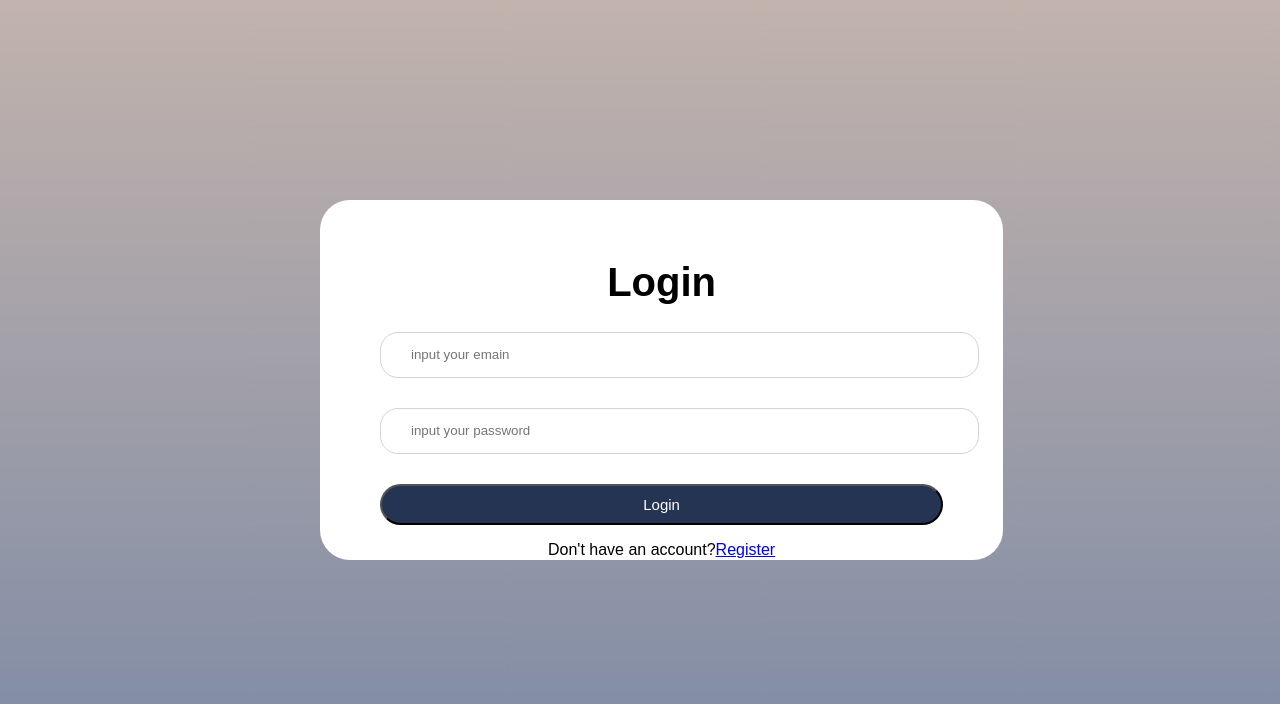
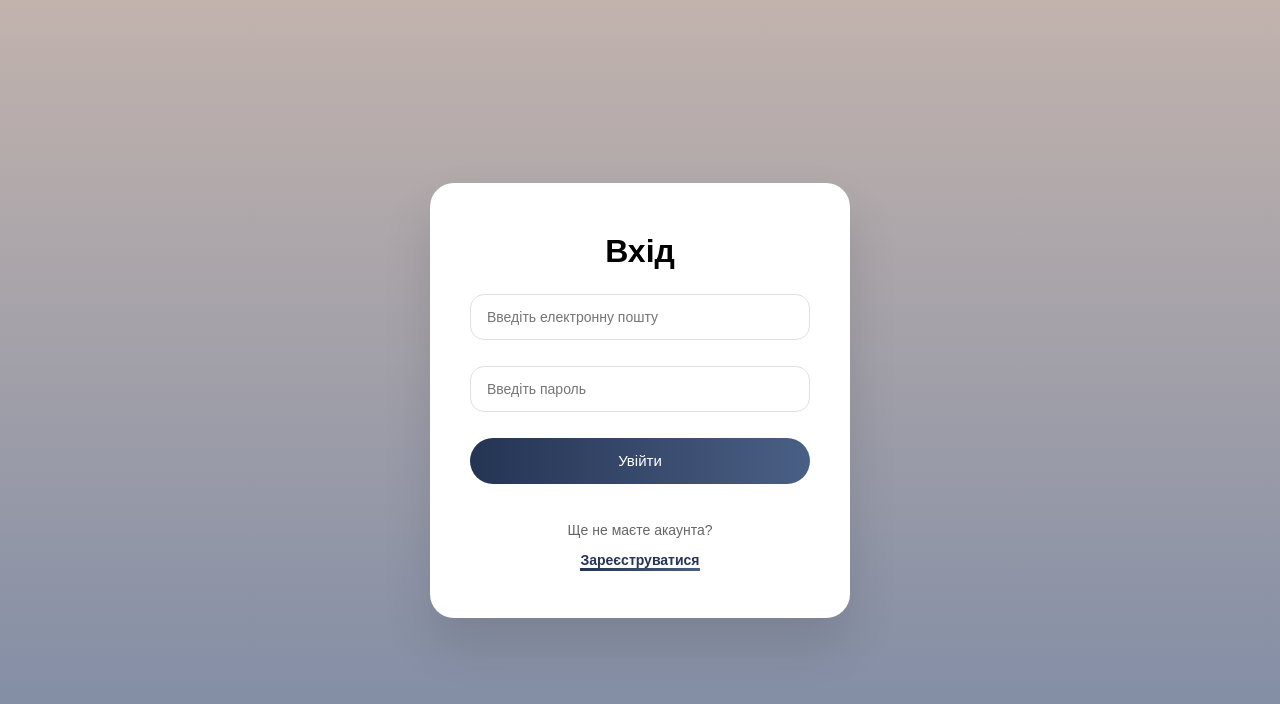
Before and after one commit to ArchFlow-LNU/ArchPortfolio, a React app in the folder frontend/: page /admin/login in a window 1280 px wide. Shown: the top 704 px of the page. Built offline with nearby package versions, Linux system fonts and the light colour scheme; the HTML template or start-up script is replaced by a standard one; a web font is replaced by a local one.

Commit message:
add login and register pages

```diff
--- a/frontend/src/admin/adminCss/LoginPage.css
+++ b/frontend/src/admin/adminCss/LoginPage.css
@@ -1,51 +1,122 @@
+/* база */
+* { box-sizing: border-box; }
+
 .login-page {
-    background-image: linear-gradient(to bottom, rgba(194, 179, 173), rgba(123, 137, 164));
-    margin: 0;
     min-height: 100vh;
+    padding: 20px;
+
+    display: flex;
+    justify-content: center;
+    align-items: center;
+
+    background: linear-gradient(180deg, #c2b3ad 0%, #7b89a4 100%);
 }
 
 .wrapper {
-    display: grid;
-    position: absolute;
-    /*border: 1px black solid;*/
-    border-radius: 30px;
-    padding: 60px;
-    top:25%;
-    left:25%;
-    width:44%;
-    height:30%;
-    background-color:white;
+    width: 100%;
+    max-width: 420px;
 
+    padding: 50px 40px;
+
+    border-radius: 24px;
+
+    background: #ffffff !important;   /* 🔥 один чистий фон */
+    box-shadow: 0 25px 50px rgba(0,0,0,0.12);
+
+    display: flex;
+    flex-direction: column;
+    gap: 24px;
 }
-.h1{
-    background-color: white;
-    font-weight: bold;
-    font-size: 40px;
-    /*border:1px black solid;*/
-    margin-top: 0;
+
+/* 🔥 ВБИВАЄМО ВСІ ВНУТРІШНІ ПІДКЛАДКИ */
+.wrapper * {
+    background: transparent !important;
 }
-.login-form{
-    display: grid;
-    row-gap: 20px;
-    background-color: white;
+
+/* заголовок */
+.h1 {
+    font-size: 32px;
+    font-weight: 600;
+    text-align: center;
+    margin: 0;
 }
+
+/* форма */
+.login-form {
+    display: flex;
+    flex-direction: column;
+    gap: 16px;
+}
+
+/* input — явно задаємо фон */
 .login-form input {
-    border-radius: 18px;
-    height: 40px;
-    padding-left: 30px;
-    background-color: white;
+    width: 100%;
+    height: 46px;
+
+    border-radius: 14px;
+    padding: 0 16px;
+
+    border: 1px solid #e0e0e0;
+
+    background: #ffffff !important;  /* 🔥 щоб не було сірих/білих плям */
+    font-size: 14px;
 }
+
+/* focus */
+.login-form input:focus {
+    outline: none;
+    border-color: #4a5f85;
+    box-shadow: 0 0 0 3px rgba(74, 95, 133, 0.15);
+}
+
+/* AUTOFILL ХАК (Chrome/Safari) */
+input:-webkit-autofill,
+input:-webkit-autofill:focus {
+    -webkit-box-shadow: 0 0 0 1000px #ffffff inset !important;
+    box-shadow: 0 0 0 1000px #ffffff inset !important;
+    -webkit-text-fill-color: #000 !important;
+}
+
+/* кнопка */
 .login-btn {
-    margin-top: 20px;
-    border-radius: 30px;
-    background-color: rgb(37, 52, 83);
-    padding: 10px 100px;
+    width: 100%;
+    height: 46px;
+
+    border-radius: 24px;
+
+    background: linear-gradient(to right, #253453, #4a5f85) !important;
+
     color: white;
     font-size: 15px;
+    font-weight: 500;
+
+    border: none;
+    cursor: pointer;
 }
-.register{
-    display: flex;
-    justify-content: center;
-    align-items: center;
-    padding-bottom: 10px;
+
+/* register */
+.register {
+    text-align: center;
+    font-size: 14px;
+    color: #666;
 }
+
+.register-link {
+    color: #253453;
+    font-weight: 600;
+    text-decoration: none;
+    position: relative;
+}
+
+/* постійна підсвітка */
+.register-link::after {
+    content: "";
+    position: absolute;
+    left: 0;
+    bottom: -3px;
+
+    width: 100%;
+    height: 3px;
+
+    background: linear-gradient(to right, #253453, #4a5f85);
+}
--- a/frontend/src/admin/adminCss/RegisterPage.css
+++ b/frontend/src/admin/adminCss/RegisterPage.css
@@ -1,45 +1,121 @@
+/* ФОН */
 .register-page {
-    background-image: linear-gradient(to bottom, rgba(194, 179, 173), rgba(123, 137, 164));
-    margin: 0;
     min-height: 100vh;
+    padding: 20px;
+
+    display: flex;
+    justify-content: center;
+    align-items: center;
+
+    background: linear-gradient(
+        180deg,
+        #c2b3ad 0%,
+        #7b89a4 100%
+    );
 }
 
-.wrapper2 {
-    display: grid;
-    position: absolute;
-    /*border: 1px black solid;*/
-    border-radius: 30px;
-    padding: 60px;
-    top:25%;
-    left:25%;
-    width:44%;
-    height:40%;
-    background-color:white;
+/* БІЛИЙ БЛОК */
+.register-wrapper {
+    width: 100%;
+    max-width: 420px;
 
+    padding: 50px 40px;
+
+    background: #ffffff;
+    border-radius: 24px;
+
+    box-shadow: 0 25px 50px rgba(0,0,0,0.12);
+
+    display: flex;
+    flex-direction: column;
+    gap: 25px;
 }
-.h1{
-    background-color: white;
-    font-weight: bold;
-    font-size: 40px;
-    /*border:1px black solid;*/
-    margin-top: 0;
+
+/* ЗАГОЛОВОК */
+.register-title {
+    text-align: center;
+    font-size: 30px;
+    font-weight: 600;
+    margin: 0;
 }
-.register-form{
-    display: grid;
-    row-gap: 20px;
-    background-color: white;
+
+/* ФОРМА */
+.register-form {
+    display: flex;
+    flex-direction: column;
+    gap: 16px;
 }
+
+/* INPUT */
 .register-form input {
-    border-radius: 18px;
-    height: 40px;
-    padding-left: 30px;
-    background-color: white;
+    width: 100%;
+    height: 46px;
+
+    border-radius: 14px;
+    padding: 0 16px;
+
+    border: 1px solid #e0e0e0;
+    background: #ffffff;
+
+    font-size: 14px;
+
+    transition: 0.2s;
 }
+
+/* ФОКУС */
+.register-form input:focus {
+    outline: none;
+    border-color: #4a5f85;
+    box-shadow: 0 0 0 3px rgba(74, 95, 133, 0.15);
+}
+
+/* КНОПКА */
 .register-btn {
-    margin-top: 20px;
-    border-radius: 30px;
-    background-color: rgb(37, 52, 83);
-    padding: 10px 100px;
+    margin-top: 10px;
+
+    width: 100%;
+    height: 46px;
+
+    border-radius: 24px;
+
+    background: linear-gradient(
+        to right,
+        #253453,
+        #4a5f85
+    );
+
     color: white;
     font-size: 15px;
+    font-weight: 500;
+
+    border: none;
+    cursor: pointer;
+
+    transition: 0.2s;
 }
+
+.register-btn:hover {
+    transform: translateY(-1px);
+    box-shadow: 0 10px 20px rgba(0,0,0,0.15);
+}
+
+/* МОБІЛКА */
+@media (max-width: 480px) {
+    .register-wrapper {
+        padding: 40px 25px;
+    }
+
+    .register-title {
+        font-size: 24px;
+    }
+
+    .register-form input {
+        height: 42px;
+        font-size: 13px;
+    }
+
+    .register-btn {
+        height: 42px;
+        font-size: 14px;
+    }
+}
--- a/frontend/src/admin/adminPages/LoginPage.jsx
+++ b/frontend/src/admin/adminPages/LoginPage.jsx
@@ -1,24 +1,42 @@
-import "../adminCss/LoginPage.css"
-import {Link} from "react-router-dom";
+import "../adminCss/LoginPage.css";
+import { Link } from "react-router-dom";
 
-
-export default function LoginPage(){
+export default function LoginPage() {
     return (
         <div className="login-page">
-        <div className="wrapper">
-            <h1 className="h1">Login </h1>
+            <div className="wrapper">
 
-                <form action="" className="login-form">
-                    <input type="email" placeholder="input your emain"/>
-                    <input type="password" placeholder="input your password"/>
+                <h1 className="h1">Вхід</h1>
+
+                <form className="login-form">
+
+                    <input
+                        type="email"
+                        placeholder="Введіть електронну пошту"
+                        autoComplete="email"
+                    />
+
+                    <input
+                        type="password"
+                        placeholder="Введіть пароль"
+                        autoComplete="current-password"
+                    />
+
+                    <button className="login-btn">
+                        Увійти
+                    </button>
+
                 </form>
-            <button className="login-btn">Login</button>
-            <div className="register">
-                <p>Don't have an account?</p>
-                <Link to={"/admin/register"} className="register-link">Register</Link>
+
+                <div className="register">
+                    <p>Ще не маєте акаунта?</p>
+
+                    <Link to="/admin/register" className="register-link">
+                        Зареєструватися
+                    </Link>
+                </div>
+
             </div>
-
         </div>
-        </div>
-    )
+    );
 }
--- a/frontend/src/admin/adminPages/RegisterPage.jsx
+++ b/frontend/src/admin/adminPages/RegisterPage.jsx
@@ -1,18 +1,25 @@
-import "../adminCss/RegisterPage.css"
+import "../adminCss/RegisterPage.css";
+
 export default function RegisterPage() {
     return (
         <div className="register-page">
-            <div className="wrapper2">
-                <h1 className="h1">Register</h1>
+            <div className="register-wrapper">
 
-                <form action="" className="register-form">
-                    <input type="text" placeholder="enter your name"/>
-                    <input type="email" placeholder="input your emain"/>
-                    <input type="password" placeholder="input your password"/>
+                <h1 className="register-title">Реєстрація</h1>
+
+                <form className="register-form">
+
+                    <input type="text" placeholder="Введіть ваше ім’я" />
+                    <input type="email" placeholder="Введіть електронну пошту" />
+                    <input type="password" placeholder="Введіть пароль" />
+
+                    <button className="register-btn">
+                        Зареєструватися
+                    </button>
+
                 </form>
-                <button className="register-btn">Register</button>
 
             </div>
         </div>
-    )
+    );
 }
--- a/frontend/src/components/NavBar.jsx
+++ b/frontend/src/components/NavBar.jsx
@@ -23,7 +23,7 @@ export default function Navbar(props) {
                 <div className="logo">ModHouse</div>
 
                 <div
-                    className={`menu ${menuOpen ? "open" : ""} ${scrolled ? "scrolled" : ""} ${props.cl==="main" ? "":''} ${props.cl==="catalog" ? "catalog":''}`}>
+                className={`menu centered ${menuOpen ? "open" : ""}`}>
                     <Link to={'/'}>
                         <p>Main</p>
                     </Link>
@@ -44,8 +44,6 @@ export default function Navbar(props) {
                     <img src="../imgs/main-menu.png" width="45px" height="45px"  alt=""/>
                 </div>
 
-                <button className="btn">Order a call</button>
-
             </div>
 
 
--- a/frontend/src/css/NavBar.css
+++ b/frontend/src/css/NavBar.css
@@ -67,7 +67,6 @@
 }
 
 @media (max-width: 768px) {
-
     .menu {
         position: absolute;
         top: 70px;
--- a/frontend/src/pages/HousePage.jsx
+++ b/frontend/src/pages/HousePage.jsx
@@ -52,15 +52,15 @@ export default function HousePage() {
                 ← Назад
             </button>
 
-            <div className="house-container">
+            <div className="house-hero">
+                <img src={house.img} alt={house.title} />
+                <div className="overlay">
+                    <h1>{house.title}</h1>
+                </div>
+            </div>
 
-                <img src={house.img} alt={house.title} />
-
-                <div className="house-text">
-                    <h1>{house.title}</h1>
-                    <p>{house.text}</p>
-                </div>
-
+            <div className="house-content">
+                <p>{house.text}</p>
             </div>
 
         </div>
```
